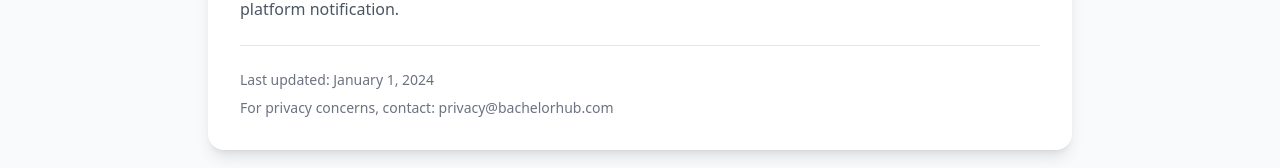
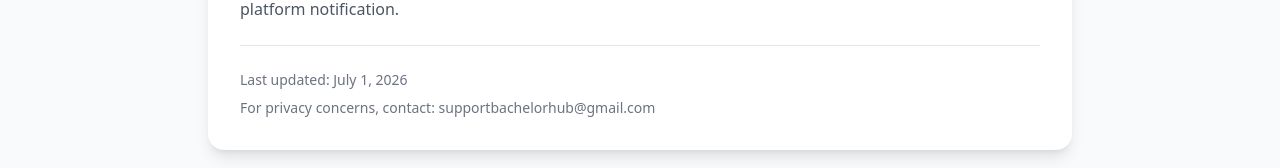
Before and after one commit to Ifthekhar55/bachelorhub, a React (Vite) app in the folder frontend/: page /#/privacy in a window 1280 px wide. Shown: the part 1420-1588 px from the top of the page. Built offline with nearby package versions, Linux system fonts and the light colour scheme; no server answers; sample sign-in values are in the browser's storage.

Commit message:
Fixed gmail in term and privacy page

```diff
--- a/frontend/src/pages/Help.tsx
+++ b/frontend/src/pages/Help.tsx
@@ -165,9 +165,9 @@ const Help = () => {
             </p>
             <div className="space-y-3 text-gray-700 dark:text-gray-300">
               <p>
-                Email: <a href="mailto:support@bachelorhub.com" className="text-green-600 hover:text-green-700 dark:text-green-400 dark:hover:text-green-300">support@bachelorhub.com</a>
+                Email: <a href="mailto:supportbachelorhub@gmail.com" className="text-green-600 hover:text-green-700 dark:text-green-400 dark:hover:text-green-300">supportbachelorhub@gmail.com</a>
               </p>
-              <p>Phone: <a href="tel:+8801608365971" className="text-green-600 hover:text-green-700 dark:text-green-400 dark:hover:text-green-300">+880 1608365971</a></p>
+
               <p>Response time: typically within 24 hours.</p>
             </div>
           </div>
--- a/frontend/src/pages/static/Privacy.tsx
+++ b/frontend/src/pages/static/Privacy.tsx
@@ -76,8 +76,8 @@ const Privacy = () => {
             </section>
 
             <div className="border-t pt-6 mt-6">
-              <p className="text-sm text-gray-500">Last updated: January 1, 2024</p>
-              <p className="text-sm text-gray-500 mt-2">For privacy concerns, contact: privacy@bachelorhub.com</p>
+              <p className="text-sm text-gray-500">Last updated: July 1, 2026</p>
+              <p className="text-sm text-gray-500 mt-2">For privacy concerns, contact: supportbachelorhub@gmail.com</p>
             </div>
           </div>
         </div>
--- a/frontend/src/pages/static/Terms.tsx
+++ b/frontend/src/pages/static/Terms.tsx
@@ -57,8 +57,8 @@ const Terms = () => {
             </section>
 
             <div className="border-t pt-6 mt-6">
-              <p className="text-sm text-gray-500">Last updated: January 1, 2024</p>
-              <p className="text-sm text-gray-500 mt-2">For questions, contact: legal@bachelorhub.com</p>
+              <p className="text-sm text-gray-500">Last updated: July 1, 2026</p>
+              <p className="text-sm text-gray-500 mt-2">For questions, contact: supportbachelorhub@gmail.com</p>
             </div>
           </div>
         </div>
```
